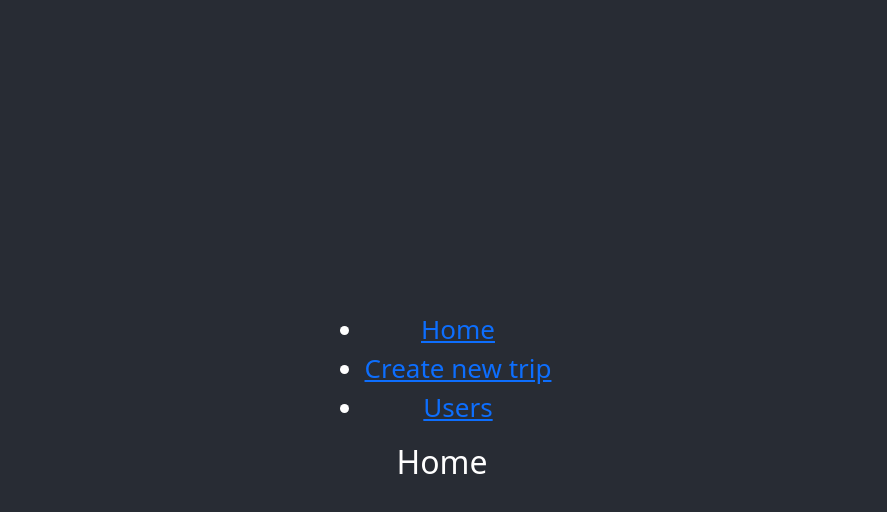
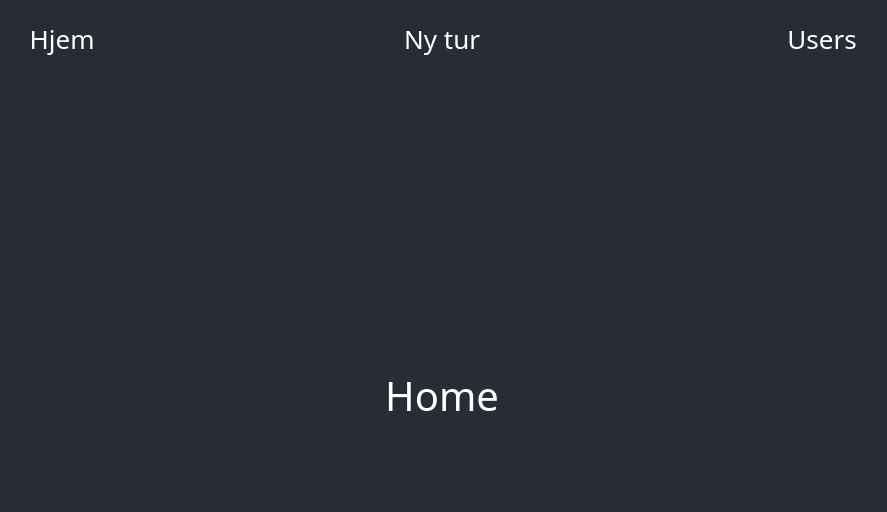
Before and after one commit to elibir/tdt4140-hiking-app, a React (Create React App) app in the folder frontend/: page / in a window 1280 px wide. Shown: the top 512 px of the page, without its empty margins (198-1085 px from the left). Built offline with nearby package versions, Linux system fonts and the light colour scheme.

Commit message:
#17-added working navbar

```diff
--- a/frontend/src/App.tsx
+++ b/frontend/src/App.tsx
@@ -1,51 +1,22 @@
 import React from 'react';
 import './App.css';
 import { TripCreatorContainer } from './components/arrangement/TripCreatorContainer';
-import {
-  BrowserRouter as Router,
-  Route,
-  Routes,
-  Link
-} from "react-router-dom";
+import TripNavbar from './components/nav_bar/TripNavbar';
+import { INavItems } from './Interfaces';
+
+const pages: INavItems[] = [
+  {title: "Hjem", link: "/", commponent: <h1>Home</h1>},
+  {title: "Ny tur", link: "/newTrip", commponent: <TripCreatorContainer/>},
+  {title: "Users", link: "/users", commponent: <h1>users</h1>},
+];
 
 function App() {
   return (
     <div className="App">
       <header className="App-header">
-        <Router>
-          <div>
-            <nav>
-              <ul>
-                <li>
-                  <Link to="/">Home</Link>
-                </li>
-                <li>
-                  <Link to="/newTrip">Create new trip</Link>
-                </li>
-                <li>
-                  <Link to="/users">Users</Link>
-                </li>
-              </ul>
-            </nav>
-          </div>
-          <Routes>
-            <Route path="/" element={Home()} />
-            <Route path="/newTrip" element={<TripCreatorContainer />} />
-            <Route path="/about" element={About()} />
-          </Routes >
-        </Router>
+        <TripNavbar navItems={pages}/>
       </header>
-
-
     </div>
   );
 }
-function Home() {
-  return <h2>Home</h2>;
-}
-
-function About() {
-  return <h2>About</h2>;
-}
-
 export default App;
--- /dev/null
+++ b/frontend/src/Interfaces.ts
@@ -0,0 +1,5 @@
+export interface INavItems {
+  title: string,
+  link: string,
+  commponent: JSX.Element,
+};
--- /dev/null
+++ b/frontend/src/components/nav_bar/TripNavbar.css
@@ -0,0 +1,4 @@
+.TripNavbar_container{
+  position: absolute;
+  top: 20px;
+}
--- /dev/null
+++ b/frontend/src/components/nav_bar/TripNavbar.tsx
@@ -0,0 +1,34 @@
+import React, { Children } from 'react';
+import { Row, Col, Container } from 'react-bootstrap';
+import {
+  BrowserRouter as Router,
+  Route,
+  Routes,
+  Link,
+  NavLink
+} from "react-router-dom";
+import { INavItems } from '../../Interfaces';
+import "./TripNavbar.css";
+interface IProps {
+  navItems: INavItems[]
+};
+const TripNavbar: React.FC<IProps> = ({
+  navItems
+}) => {
+  return (
+    <Router>
+      <Container fluid="md" className="TripNavbar_container">
+      <Row>
+        {navItems.map((item: INavItems) =>
+          <Col><NavLink to={item.link} className="TripNavbar_links" style={{textDecoration:"none", color: "white"}}>{item.title}</NavLink></Col>
+          )}
+      </Row>
+    </Container>
+    <Routes>
+    {navItems.map((item: INavItems) =>
+          <Route path={item.link} element={item.commponent} />
+          )}
+    </Routes >
+  </Router>)
+}
+export default TripNavbar;
```
